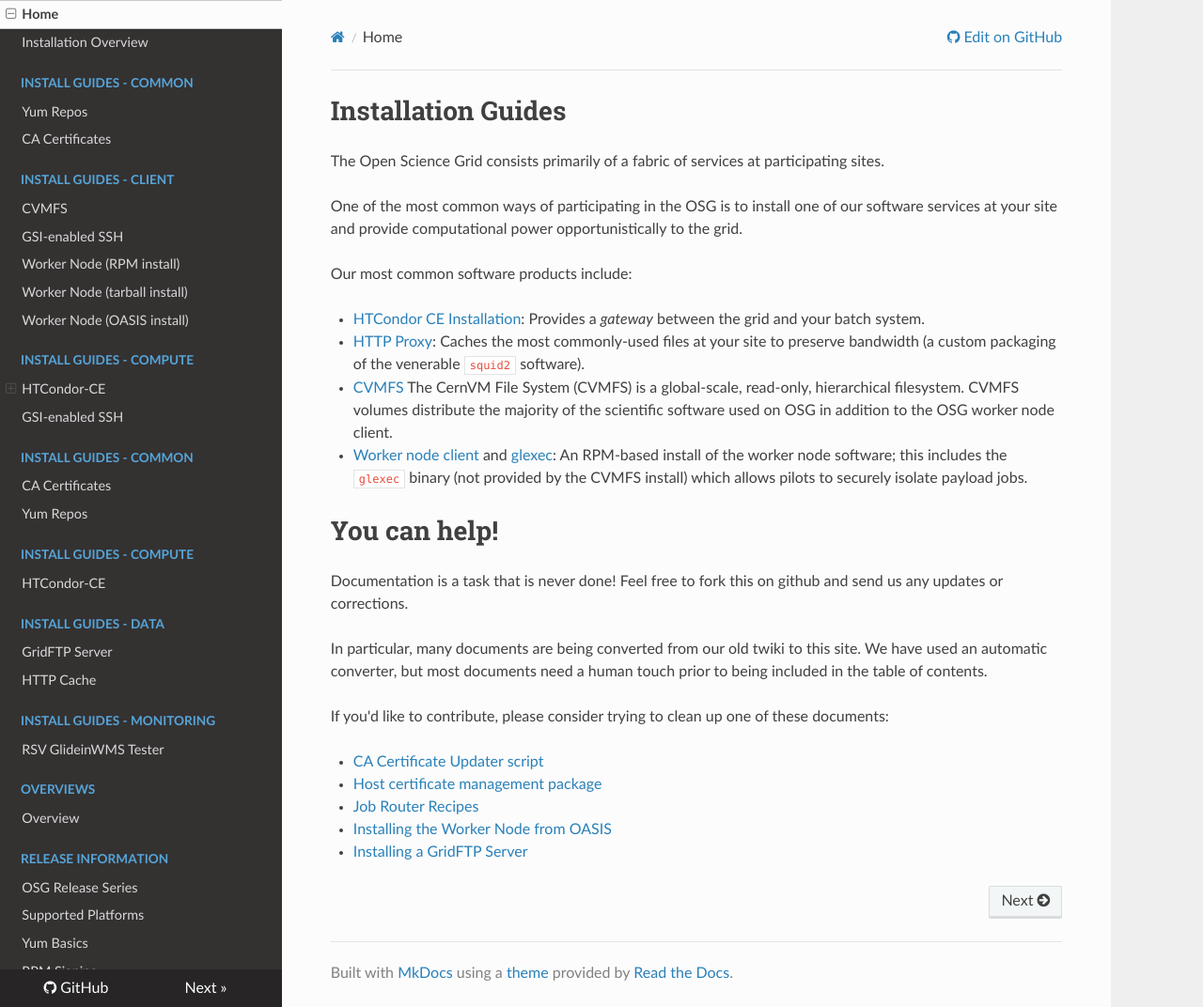
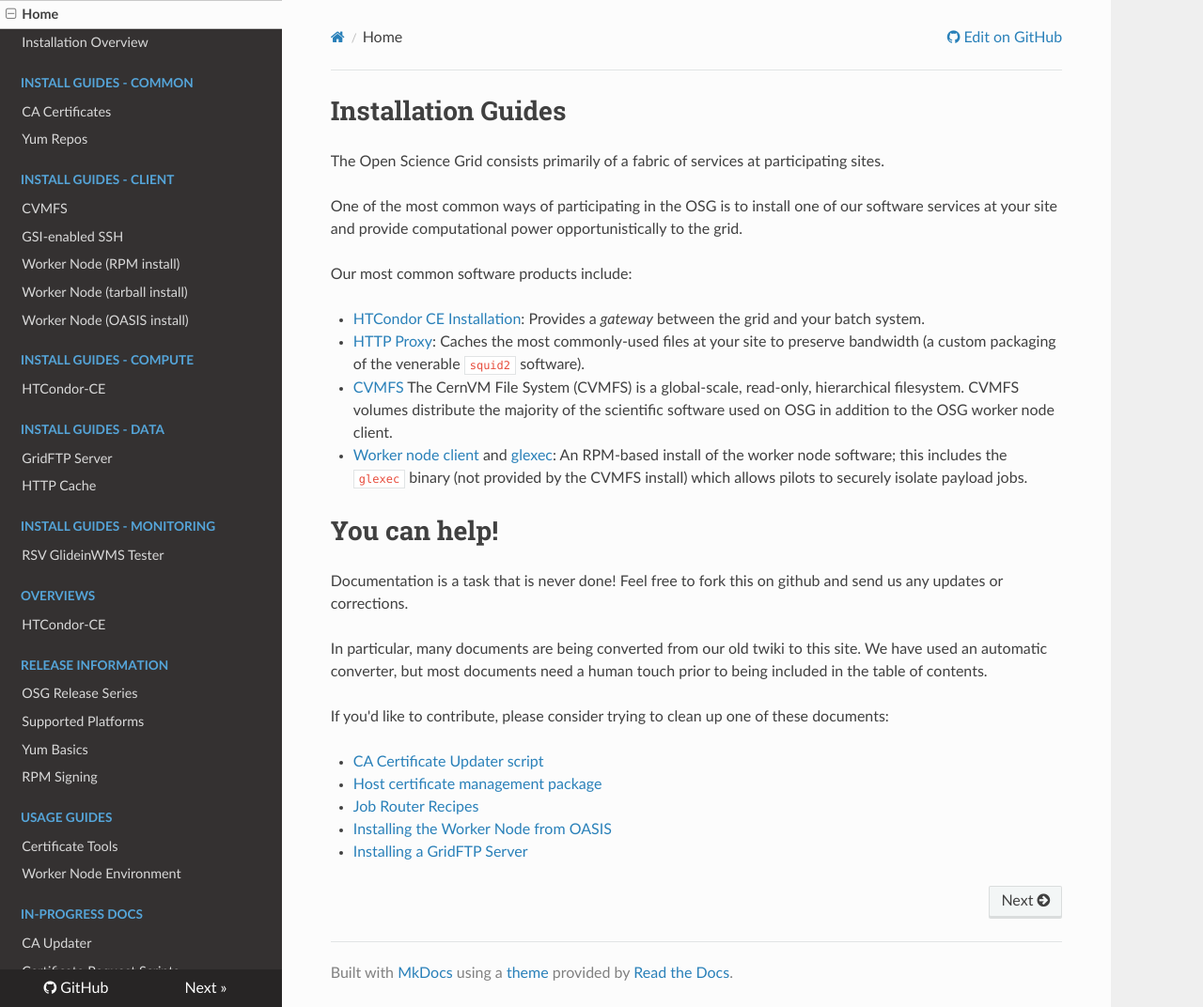
Before and after one commit to osg-htc/docs, an MkDocs documentation site: the page built from docs/index.md, in a window 1280 px wide and 1072 px high. Shown: the whole window at 94% size. Built offline with MkDocs 1.6.1, drawn with Linux system fonts in a browser that asks for light colours; nearby versions of some CDN libraries; old or Windows-style settings are respelled for this version of MkDocs.

Commit message:
complete the merge

```diff
--- a/mkdocs.yml
+++ b/mkdocs.yml
@@ -10,8 +10,8 @@
 - Home: 'index.md'
 - Installation Overview: 'install-overview.md'
 - Install Guides - Common:
+  - 'CA Certificates': 'common/ca.md'
   - 'Yum Repos': 'common/yum.md'
-  - 'CA Certificates': 'common/ca.md'
 - Install Guides - Client:
   - 'CVMFS': 'client/cvmfs.md'
   - 'GSI-enabled SSH': 'other/gsissh.md'
@@ -19,15 +19,7 @@
   - 'Worker Node (tarball install)': 'client/wn-tarball.md'
   - 'Worker Node (OASIS install)': 'client/wn-oasis.md'
 - Install Guides - Compute:
-  - HTCondor-CE:
-      - 'Overview': 'compute-element/htcondor-ce-overview.md'
-      - 'Install Guide': 'compute-element/install-htcondor-ce.md'
-  - 'GSI-enabled SSH': 'other/gsissh.md'
-- Install Guides - Common:
-  - 'CA Certificates': 'common/ca.md'
-  - 'Yum Repos': 'common/yum.md'
-- Install Guides - Compute:
-  - 'HTCondor-CE': 'compute-element/HTCondor_CE.md'
+  - 'HTCondor-CE': 'compute-element/install-htcondor-ce.md'
 - Install Guides - Data:
   - 'GridFTP Server': 'storage/gridftp.md'
   - 'HTTP Cache': 'frontier-squid/squid.md'
```
